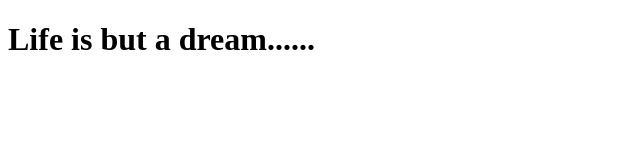
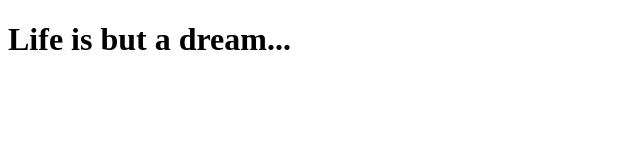
Before and after one commit to blackicon-eth/space-cowboys-frame, a Next.js app: page /spacecowboys in a window 1280 px wide. Shown: the top 160 px of the page, without its empty margins (0-640 px from the left). Built offline with nearby package versions, Linux system fonts and the light colour scheme.

Commit message:
The other music was a bit too long

```diff
--- a/app/pinatacloud/page.tsx
+++ /dev/null
@@ -1,3 +0,0 @@
-export default function Page() {
-  return <h1>Redirecting...</h1>;
-}
--- a/app/spacecowboys/page.tsx
+++ b/app/spacecowboys/page.tsx
@@ -1,3 +1,3 @@
 export default function Page() {
-  return <h1>Life is but a dream......</h1>;
+  return <h1>Life is but a dream...</h1>;
 }
```
